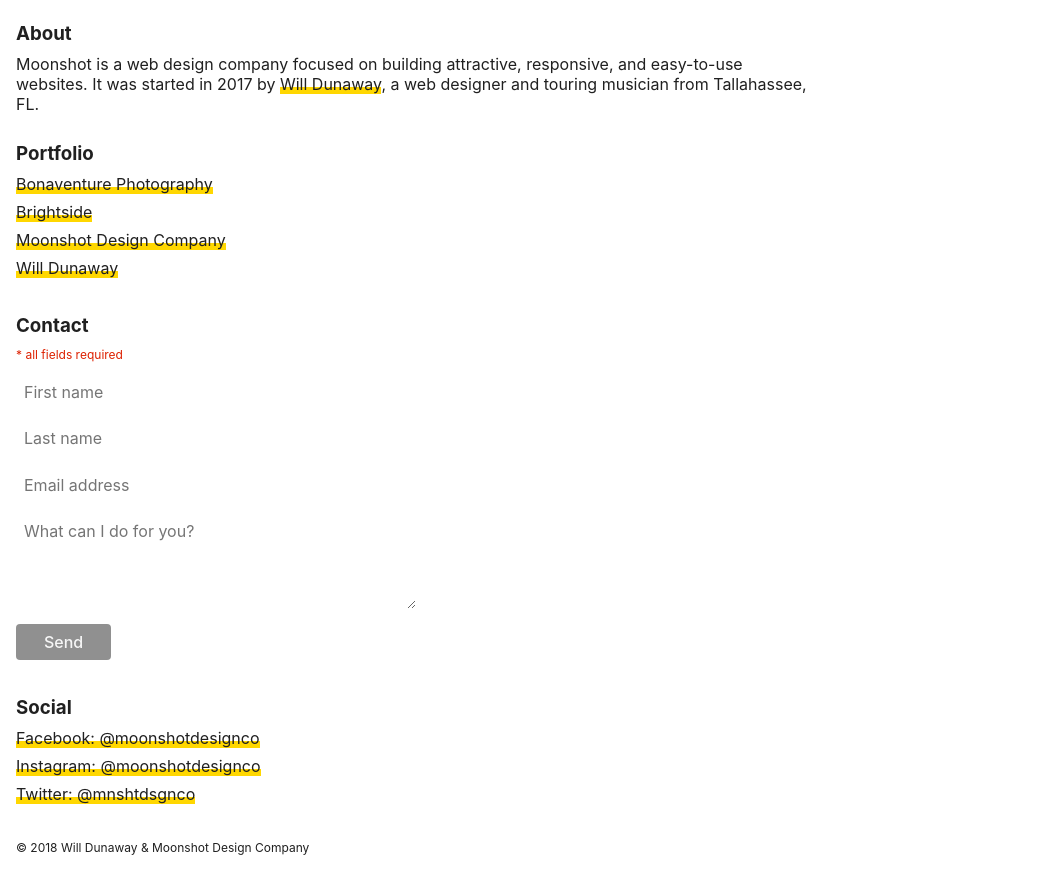
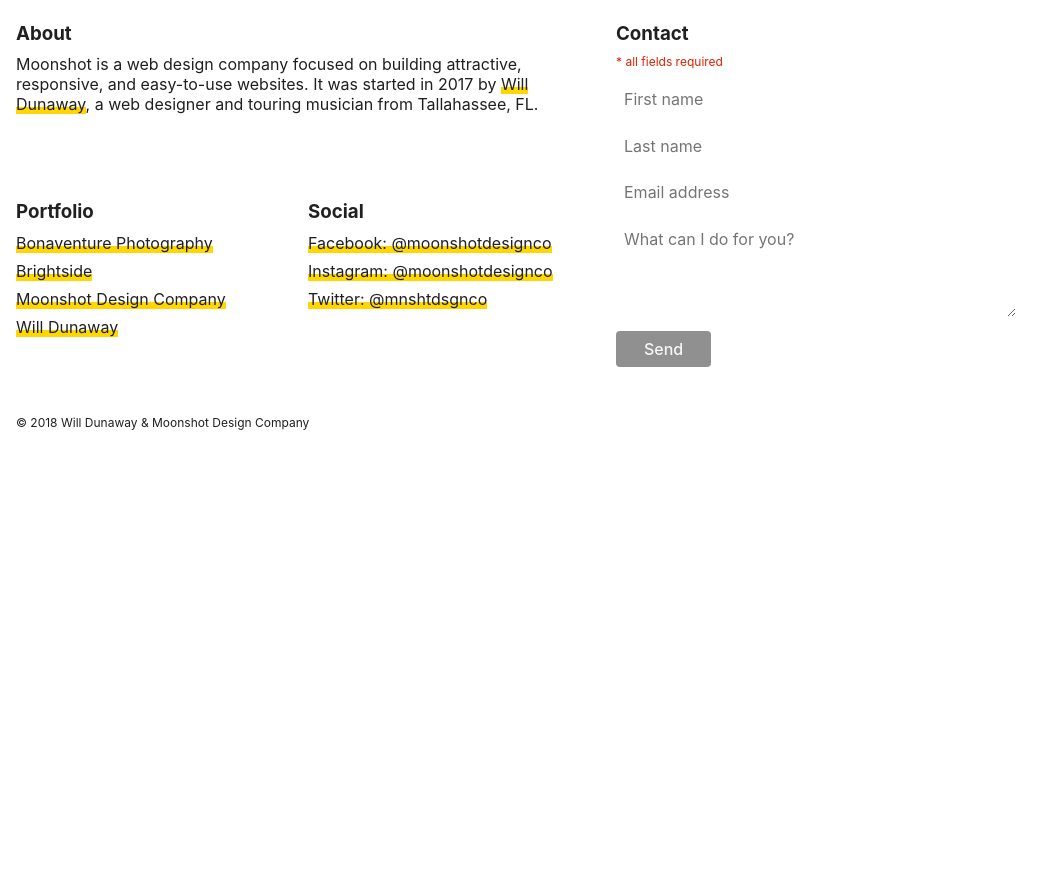
Before and after one commit to moonshotdesignco/moonshotdesignco, a plain HTML site: page index.html in a window 1280 px wide. Shown: the part 1145-2022 px from the top of the page, without its empty margins (0-1062 px from the left). After the commit the page ends 1597 px from the top, so only its background shows below. Drawn offline with Linux system fonts and the light colour scheme.

Commit message:
formatting

```diff
--- a/index.html
+++ b/index.html
@@ -22,9 +22,13 @@
     <img id="logo" src="logo_2.svg" alt="Moonshot Design Co.">
   </div>
   <br />
+  <div class="content">
+    <div id="about">
       <h3>About</h3>
       <p class="copy">Moonshot is a web design company focused on building attractive, responsive, and easy-to-use websites. It was started in 2017 by <a href="https://moonshotdesignco.com/will">Will Dunaway</a>, a web designer and touring musician from Tallahassee, FL.</p>
-  <br />
+    </div>
+    <div id="subgrid">
+      <div id="portfolio">
         <h3>Portfolio</h3>
         <ul class="list">
           <li><a href="https://www.bonaventurephotography.com">Bonaventure Photography</a></li>
@@ -32,7 +36,17 @@
           <li><a href="https://moonshotdesignco.com">Moonshot Design Company</a></li>
           <li><a href="https://moonshotdesignco.com/will">Will Dunaway</a></li>
         </ul>
-  <br />
+      </div>
+      <div id="social">
+        <h3>Social</h3>
+        <ul class="list">
+          <li><a href="https://www.facebook.com/moonshotdesignco">Facebook: @moonshotdesignco</a></li>
+          <li><a href="https://www.instagram.com/moonshotdesignco">Instagram: @moonshotdesignco</a></li>
+          <li><a href="https://www.twitter.com/mnshtdsgnco">Twitter: @mnshtdsgnco</a></li>
+        </ul>
+      </div>
+    </div>
+    <div id="contact">
       <h3>Contact</h3>
       <div id="contactform">
         <p class="subheader">* all fields required</p>
@@ -45,14 +59,8 @@
           <button type="submit">Send</button>
         </form>
       </div>
-  <br />
-  <h3>Social</h3>
-  <ul class="list">
-    <li><a href="https://www.facebook.com/moonshotdesignco">Facebook: @moonshotdesignco</a></li>
-    <li><a href="https://www.instagram.com/moonshotdesignco">Instagram: @moonshotdesignco</a></li>
-    <li><a href="https://www.twitter.com/mnshtdsgnco">Twitter: @mnshtdsgnco</a></li>
-  </ul>
-  <br />
+    </div>
+  </div>
   <p class="footer">&copy; 2018 Will Dunaway & Moonshot Design Company</p>
 </body>
 </html>
--- a/style.css
+++ b/style.css
@@ -35,7 +35,7 @@ a {
 }
 
 a:hover {
-  background: linear-gradient(rgba(0, 0, 0, 0) 65%, #d6d6d6 0%);
+  background: linear-gradient(rgba(0, 0, 0, 0) 65%, #ffeb7f 0%);
 }
 
 div.logo {
@@ -46,9 +46,41 @@ img#logo {
   width: 100%;
 }
 
-.copy {
-  max-width: 800px;
-  margin-right: auto;
+
+
+@media screen and (min-width: 950px) {
+
+  .content {
+    display: grid;
+    grid-template-columns: auto 400px;
+    grid-template-rows: auto;
+    grid-gap: 1em;
+    width: 100%;
+    max-width: 1000px;
+    margin-right: auto;
+  }
+
+  #contact {
+    grid-row: 1 / span 2;
+    grid-column: 2;
+  }
+
+}
+
+@media screen and (min-width: 400px) {
+
+  #subgrid {
+    display: grid;
+    grid-template-columns: 1fr 1fr;
+    grid-column: 1;
+  }
+
+}
+
+
+
+.copy, .list, #contact {
+  margin-bottom: 1em;
 }
 
 .list {
```
Lines whose indentation alone changed are shown as unchanged.
